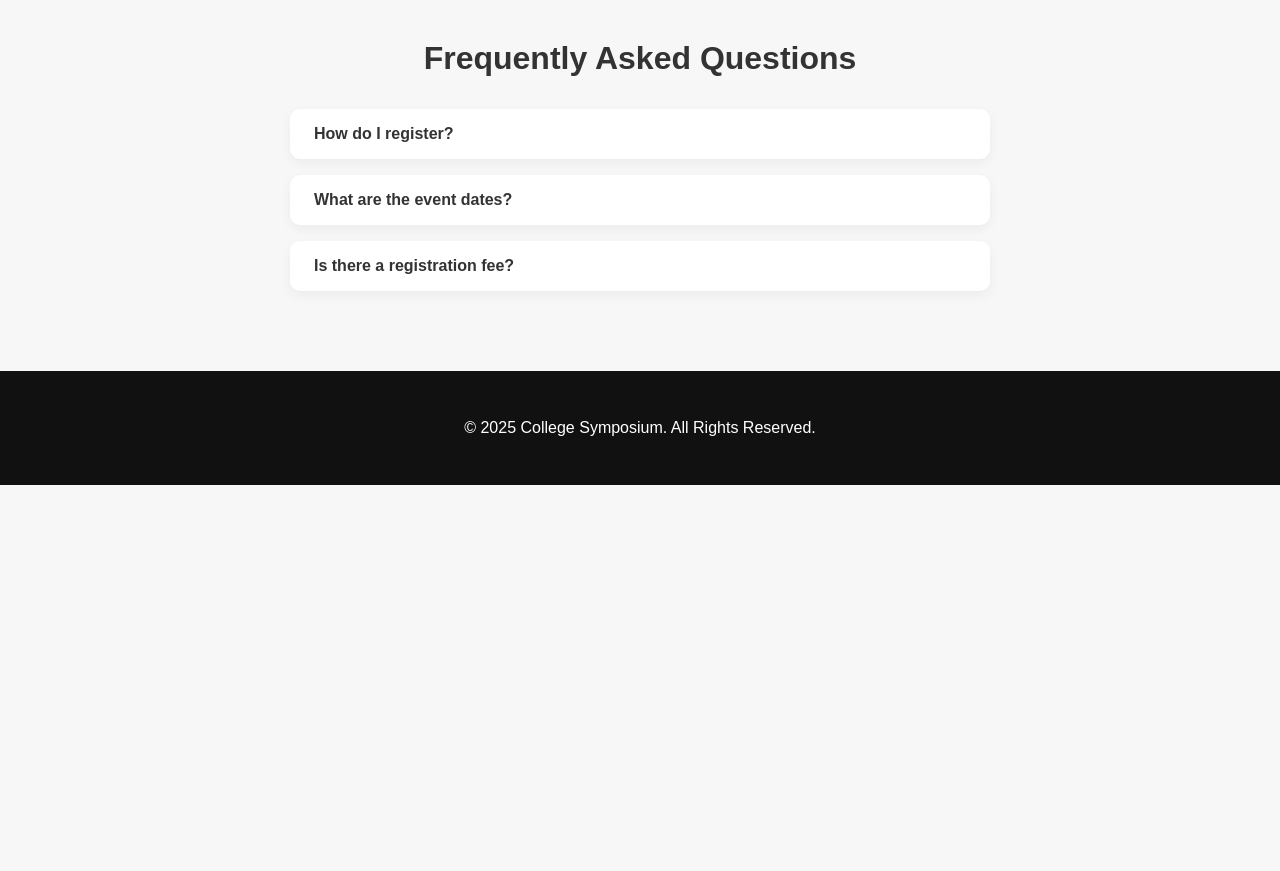
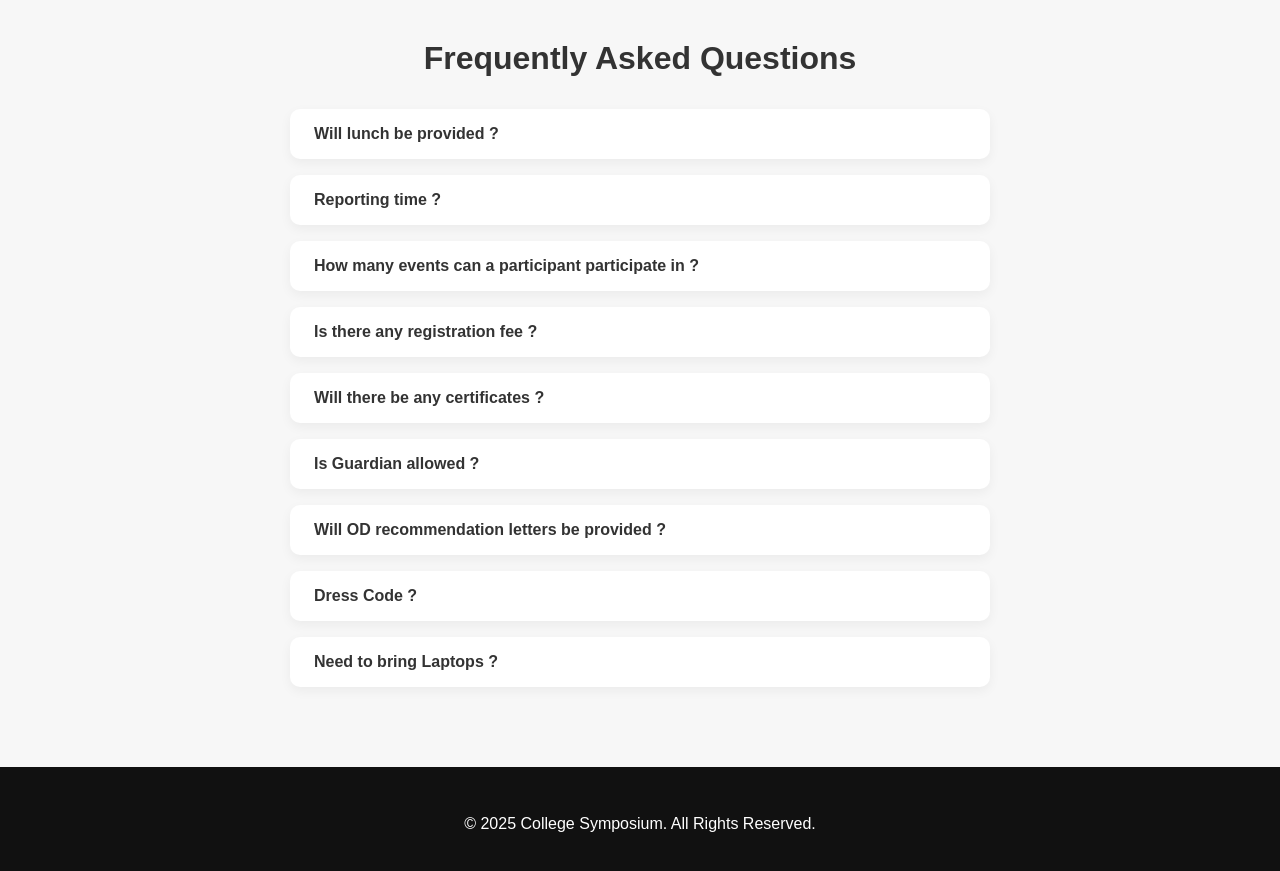
Before and after one commit to Sforsuraj/futura25, a React (Vite) app: page / in a window 1280 px wide. Shown: the part 2700-3571 px from the top of the page. Before the commit the page ends 3185 px from the top, so only its background shows below. Built offline with nearby package versions, Linux system fonts and the light colour scheme.

Commit message:
update the faq

```diff
--- a/src/pages/Home.tsx
+++ b/src/pages/Home.tsx
@@ -18,9 +18,15 @@ const heroVideo: string = Object.values(
 )[0] as string;
 
 const faqList = [
-  { question: "How do I register?", answer: "Click the Register Now button on the hero section." },
-  { question: "What are the event dates?", answer: "The symposium is on 10th - 12th December 2025." },
-  { question: "Is there a registration fee?", answer: "No, it’s completely free for students." },
+  { question: "Will lunch be provided ?", answer: "Yes. Lunch will be provided to all the participants." },
+  { question: "Reporting time ?", answer: "Participants should report at 9.00 AM" },
+  { question: "How many events can a participant participate in ?", answer: "A participant who have registered for coding event can participate in one non-technical event. If participants in coding event do not advance to the second round, they will have the opportunity to participate in a non-technical event of their choice." },
+  { question: "Is there any registration fee ?", answer: "No. There is no registration fee." },
+  { question: "Will there be any certificates ?", answer: "Yes. Certificates will be provided to all the participants." },
+  { question: "Is Guardian allowed ?", answer: "No, only the participants are allowed." },
+  { question: "Will OD recommendation letters be provided ?", answer: "No recommendation letter will be provided instead you will receive an invite from our side after registration." },
+  { question: "Dress Code ?", answer: "Formal Dress Code is mandatory and participants without their ID cards are not allowed." },
+  { question: "Need to bring Laptops ?", answer: "Yes, Participants who're participating in Technical events must bring their Laptops." },
 ];
 
 const Home: React.FC = () => {
```
